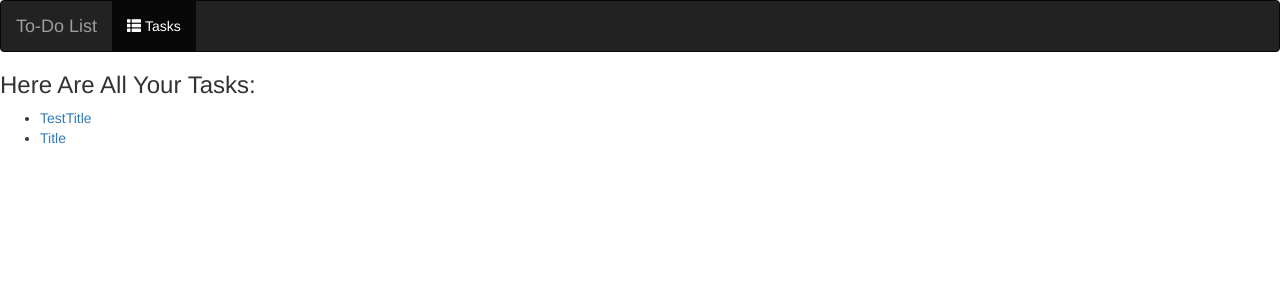
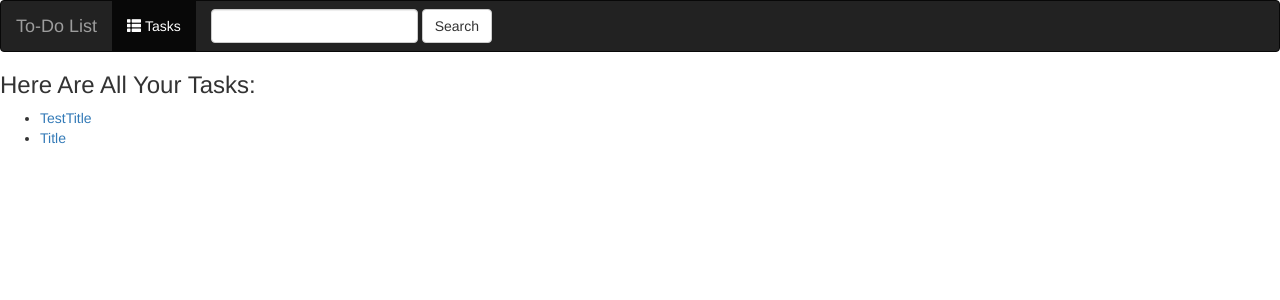
Before and after one commit to U1361967/ADVWEBDJANGO, a Django app: page /tasks/ in a window 1280 px wide. Shown: the top 300 px of the page. Run offline with Django 3.2, Linux system fonts and the light colour scheme; data comes from the database, SQL or seed files in the repository; some libraries are stand-ins or nearby versions.

Commit message:
Added Search Bar With No Functionality

```diff
--- a/tasks/templates/tasks/index.html
+++ b/tasks/templates/tasks/index.html
@@ -22,7 +22,7 @@
             </button>
             <a class="navbar-brand" href="{% url 'index' %}">To-Do List</a>
         </div>
-    <!-- Nav Bar Items -->
+    <!-- Left Nav Bar Items -->
     <div class="collapse navbar-collapse" id="topNavBar">
         <ul class="nav navbar-nav">
             <li class="active">
@@ -32,6 +32,13 @@
             </li>
 
         </ul>
+        <!-- Search Tasks -->
+        <form class="navbar-form navbar-left" role="search" method="get" action="#">
+            <div class="form-group">
+                <input type="text" class="form-control" name="q" value="">
+            </div>
+            <button type="submit" class="btn btn-default">Search</button>
+        </form>
     </div>
     </div>
 </nav>
```
